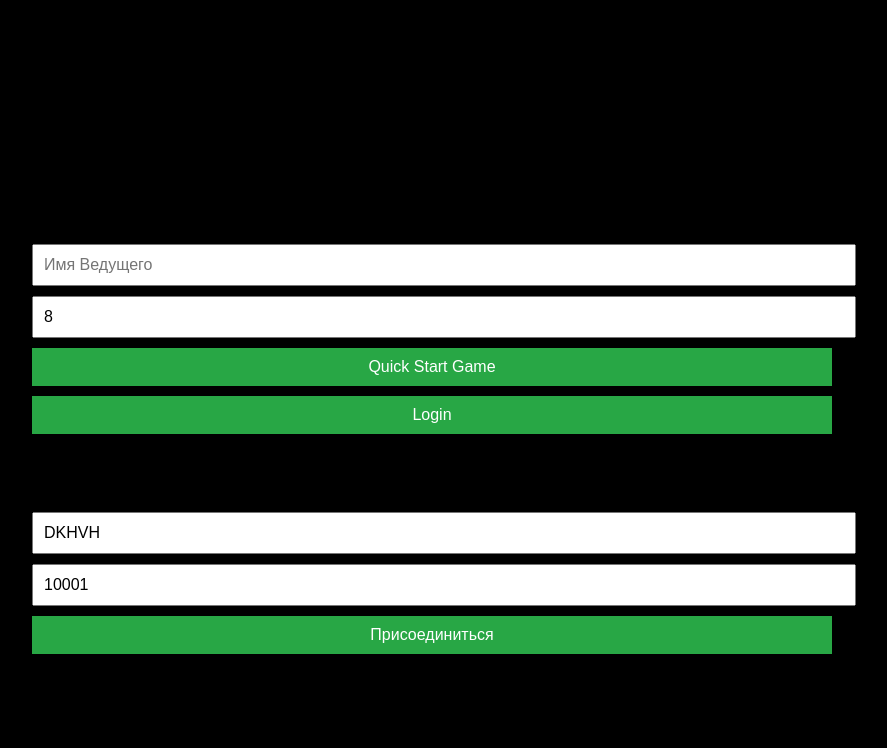
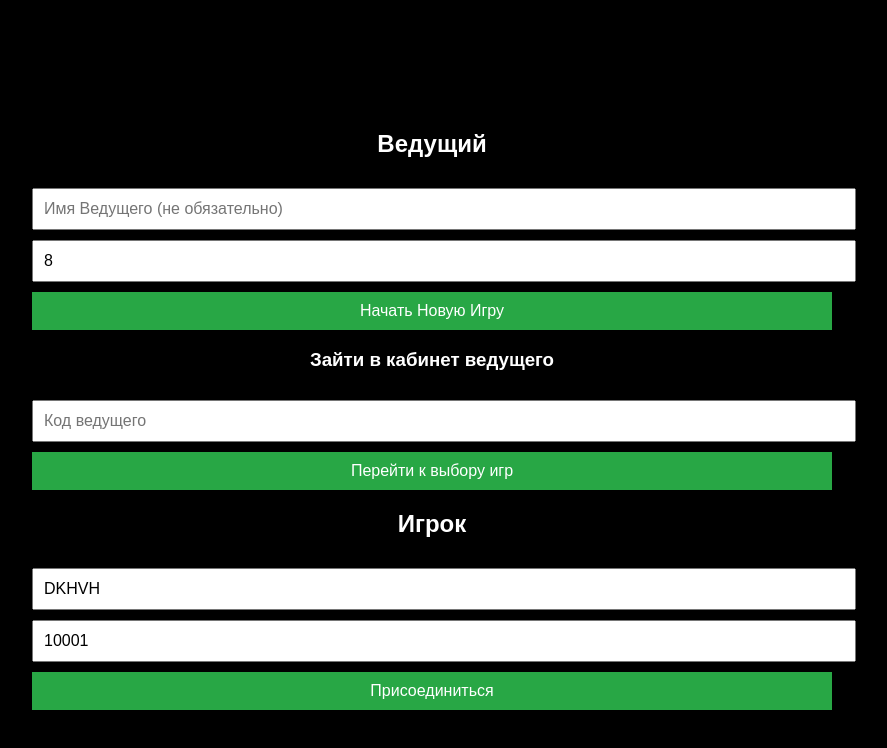
Before and after one commit to yacoder/si, a React app in the folder frontend/: page / in a window 1280 px wide. Shown: the top 748 px of the page, without its empty margins (208-1095 px from the left). Built offline with nearby package versions, Linux system fonts and the light colour scheme.

Commit message:
Add host code as input field

```diff
--- a/frontend/public/index.html
+++ b/frontend/public/index.html
@@ -7,7 +7,7 @@
     <meta name="theme-color" content="#000000" />
     <meta
       name="description"
-      content="SI"
+      content="ЖМЫХ"
     />
     <link rel="apple-touch-icon" href="%PUBLIC_URL%/logo192.png" />
     <!--
@@ -24,7 +24,7 @@
       work correctly both with client-side routing and a non-root public URL.
       Learn how to configure a non-root public URL by running `npm run build`.
     -->
-    <title>SI v0.1.1</title>
+    <title>ЖМЫХ v0.1.2</title>
   </head>
   <body>
     <noscript>You need to enable JavaScript to run this app.</noscript>
--- a/frontend/src/App.css
+++ b/frontend/src/App.css
@@ -180,6 +180,19 @@ input, button {
 }
 
 
+.login-form h2 {
+    color: white;
+}
+.login-form h1 {
+  color: white;
+}
+.login-form h3 {
+  color: white;
+}
+
+
+
+
 button {
     background-color: #28a745;
     color: white;
--- a/frontend/src/LoginForm.js
+++ b/frontend/src/LoginForm.js
@@ -15,7 +15,6 @@ function generateRandomString(length) {
 }
 
 const SIMPLE_LOGIN_FORM = true;
-const SHOW_HOST_TOKEN = false;
 
 function LoginForm({ onLogin }) {
 
@@ -25,7 +24,6 @@ function LoginForm({ onLogin }) {
     const [hostName, setHostName] = useState('');
     const [playerName, setPlayerName] = useState(generateRandomString(5));
     const [hostEmail, setHostEmail] = useState('');
-    const [displayHostToken, setDisplayHostToken] = useState(SHOW_HOST_TOKEN);
 
 
 
@@ -38,9 +36,6 @@ function LoginForm({ onLogin }) {
         }
         if (urlParams.get('game_token')) {
             setGameToken(urlParams.get('game_token'));
-        }
-        if (urlParams.get('display_token')) {
-            setDisplayHostToken(urlParams.get('display_token') === 'true');
         }
     }, []);
 
@@ -106,20 +101,12 @@ function LoginForm({ onLogin }) {
         <div class="parent">
             <form class="login-form" onSubmit={handleSubmit}>
                 <div>
-                    <h2>Начать Новую Игру</h2>
-                    {(!SIMPLE_LOGIN_FORM || displayHostToken) && (
-                        <input
-                            type="text"
-                            value={userToken}
-                            onChange={(e) => setUserToken(e.target.value)}
-                            placeholder="Enter User Token"
-                        />
-                    )}
+                    <h2>Ведущий</h2>
                     <input
                         type="text"
                         value={hostName}
                         onChange={(e) => setHostName(e.target.value)}
-                        placeholder="Имя Ведущего"
+                        placeholder="Имя Ведущего (не обязательно)"
                     />
                     {!SIMPLE_LOGIN_FORM && (
                         <input
@@ -135,12 +122,19 @@ function LoginForm({ onLogin }) {
                         onChange={(e) => setNumRounds(e.target.value)}
                         placeholder="Количество тем"
                     />
-                    <button onClick={handleSubmitHostStart}>Quick Start Game</button>
-                    <button onClick={handleSubmitHost}>Login</button>
+                    <button onClick={handleSubmitHostStart}>Начать Новую Игру</button>
+                    <h3>Зайти в кабинет ведущего</h3>
+                    <input
+                        type="text"
+                        value={userToken}
+                        onChange={(e) => setUserToken(e.target.value)}
+                        placeholder="Код ведущего"
+                    />
+                    <button onClick={handleSubmitHost}>Перейти к выбору игр</button>
                 </div>
 
                 <div>
-                    <h2>Присоединиться к игре</h2>
+                    <h2>Игрок</h2>
                     <input
                         type="text"
                         value={playerName}
```
